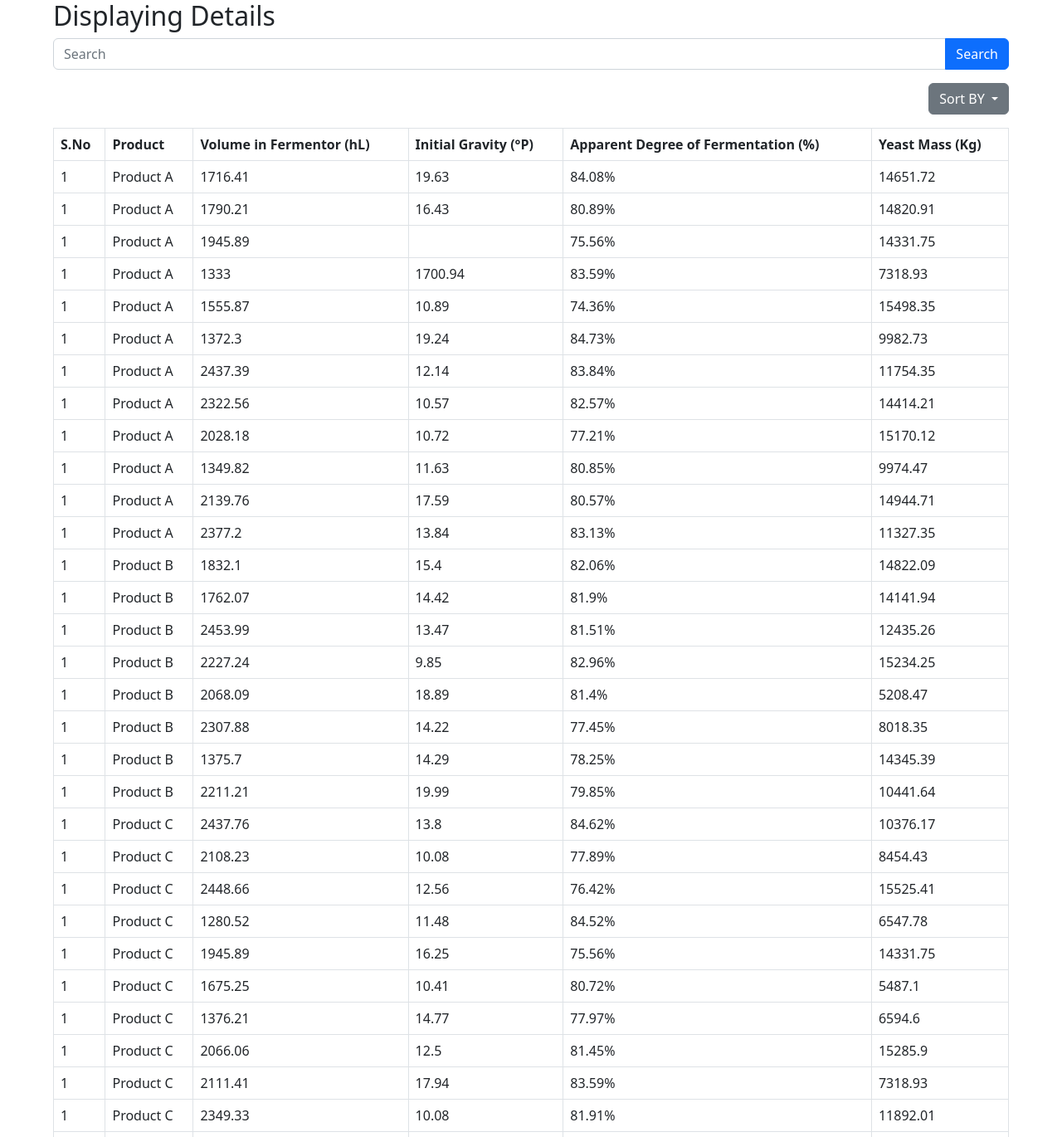
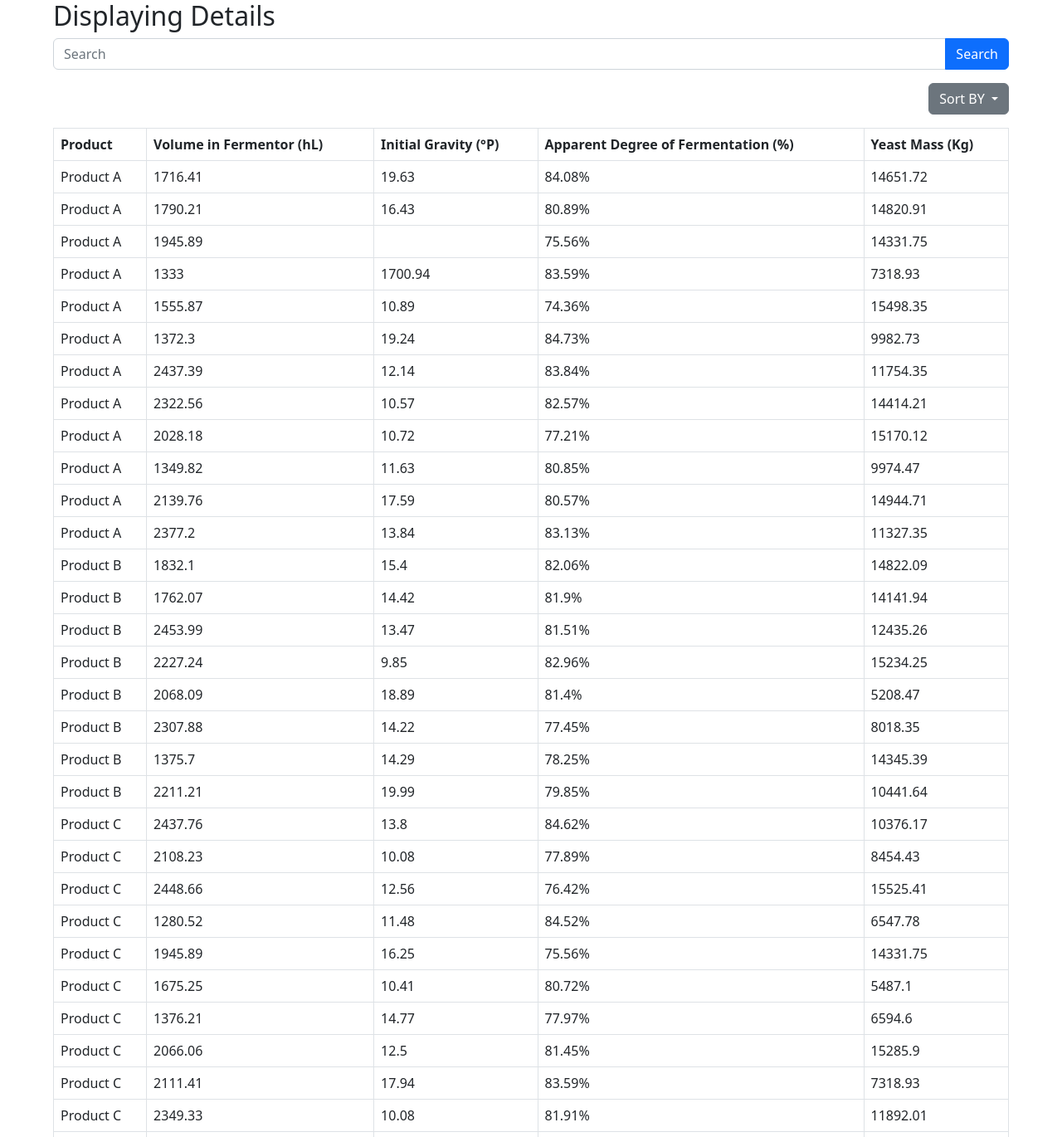
Before and after one commit to faltunik/csvtohtml, a Django app: page / in a window 1280 px wide. Shown: the top 1370 px of the page at 83% size. Run offline with Django 4.2, Linux system fonts and the light colour scheme.

Commit message:
removed sn

```diff
--- a/mywork/templates/mywork/index.html
+++ b/mywork/templates/mywork/index.html
@@ -60,9 +60,7 @@
 
             <table class="table table-bordered table-hover">
                 <tr class="thead-dark">
-                    <th>
-                        S.No
-                    </th>
+
 
                     <th>
                         Product
@@ -79,7 +77,6 @@
                 </tr>
                 {% for i in details %}
                     <tr>
-                        <td>{{ 1 }}</td>
                         <td>{{ i.0 }}</td>
                         <td>{{ i.1 }} </td>
                         <td>{{ i.2 }}</td>
```
